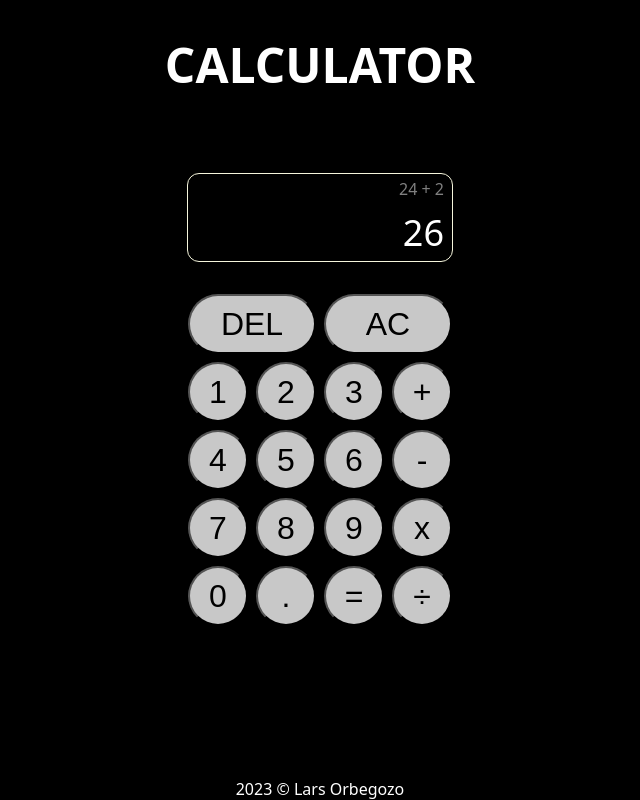
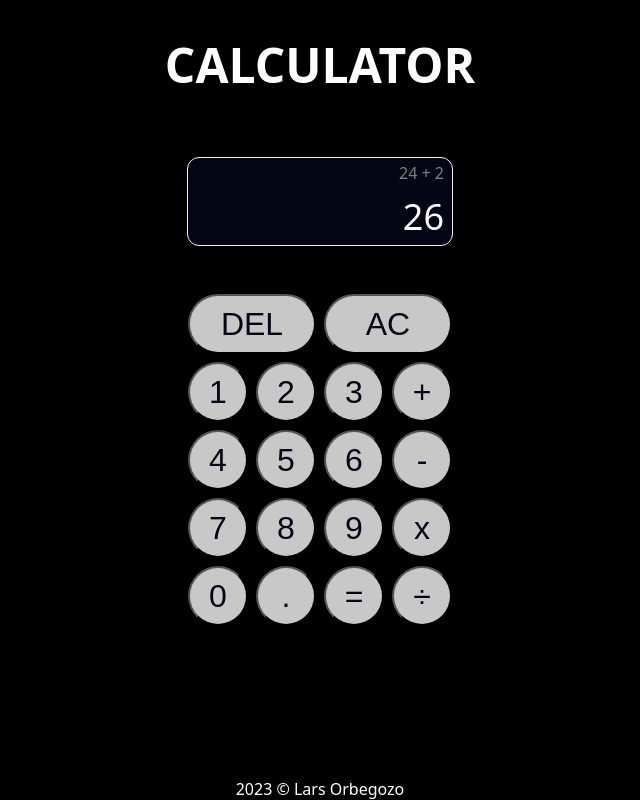
Before and after one commit to larsorbegozo/odin-calculator, a plain HTML site: page index.html in a window 1280 px wide. Shown: the whole page, without its empty margins (320-960 px from the left). Drawn offline with Linux system fonts and the light colour scheme.

Commit message:
UI edited

```diff
--- a/styles.css
+++ b/styles.css
@@ -17,6 +17,7 @@ button {
     padding: 0;
     border-radius: 50px;
     background-color: rgb(200, 200, 200);
+    color: rgb(6, 5, 22);
 }
 
 
@@ -32,11 +33,13 @@ button {
 }
 
 .button-container {
+    border-radius: 16px;
     display: flex;
     flex-direction: column;
     align-items: center;
     justify-content: center;
     margin: 32px 8px 8px 8px;
+    padding: 16px;
 }
 
 .button-operator-container {
@@ -44,6 +47,7 @@ button {
 }
 
 .screen-container {
+    background-color: rgb(6, 5, 22);
     width: 264px;
     display: flex;
     flex-direction: column;
```
